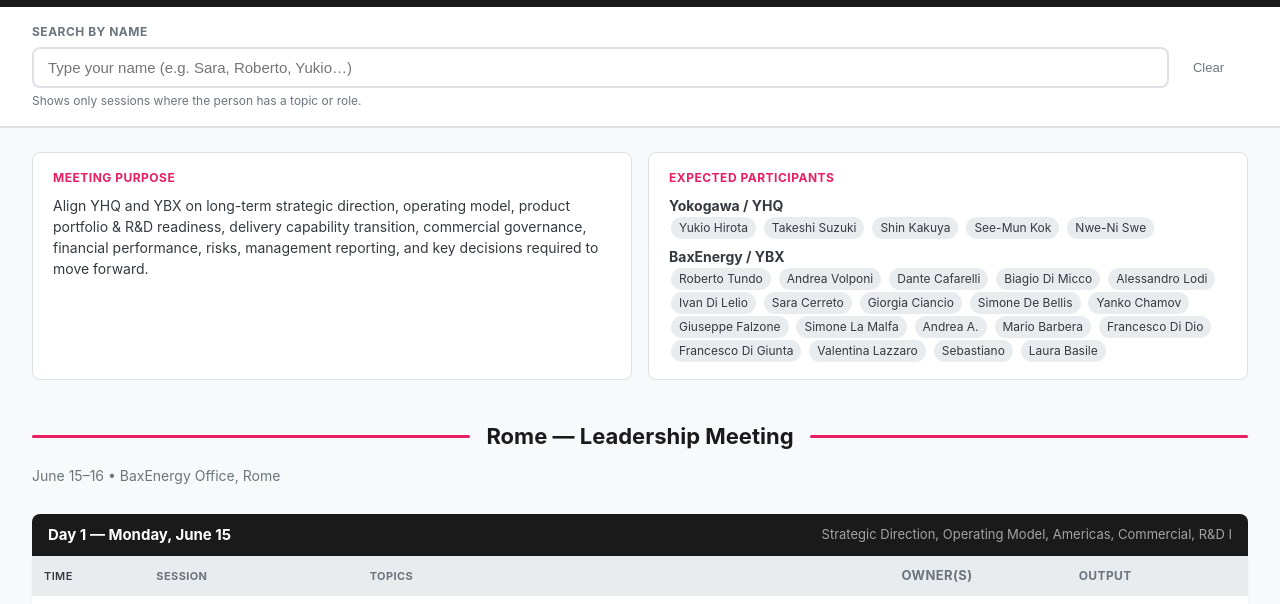
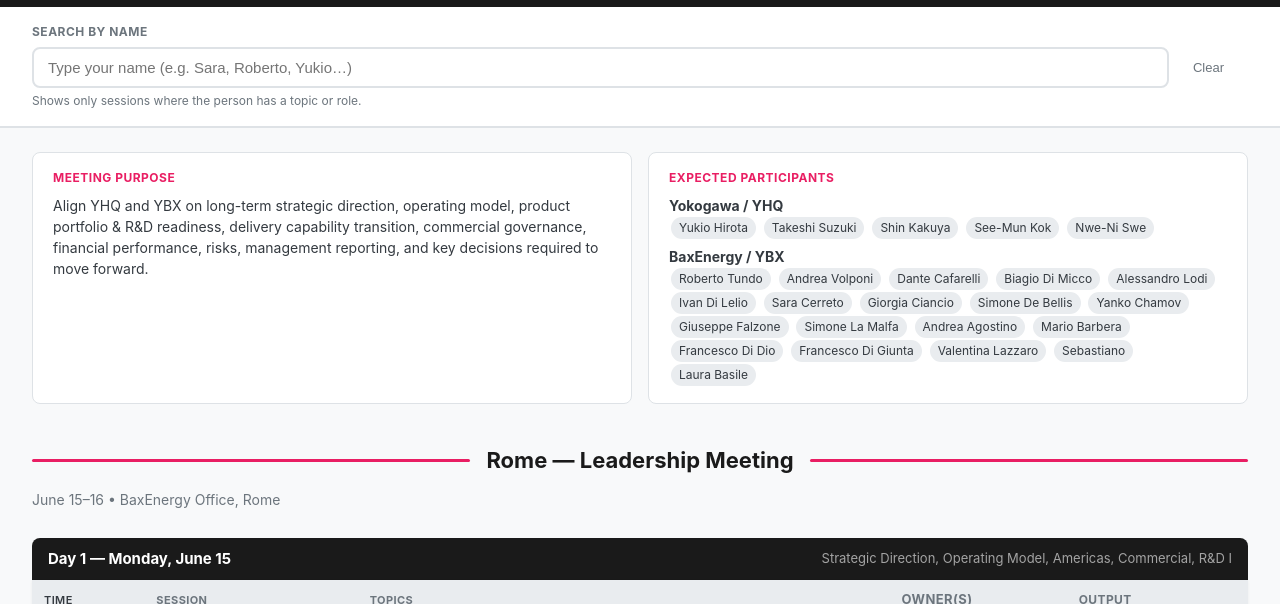
Before and after one commit to Virginbloodymary/BAX-YKGW-Agenda, a plain HTML site: page index.html in a window 1280 px wide. Shown: the part 90-694 px from the top of the page. Drawn offline with Linux system fonts and the light colour scheme.

Commit message:
fix: Andrea A. -> Andrea Agostino

```diff
--- a/index.html
+++ b/index.html
@@ -218,12 +218,12 @@
       <h3>Meeting Purpose</h3>
       <p>Align YHQ and YBX on long-term strategic direction, operating model, product portfolio &amp; R&amp;D readiness, delivery capability transition, commercial governance, financial performance, risks, management reporting, and key decisions required to move forward.</p>
     </div>
-    <div class="info-card" data-owners="yukio hirota|takeshi suzuki|shin kakuya|see-mun kok|nwe-ni swe|roberto tundo|andrea volponi|dante cafarelli|biagio di micco|alessandro lodi|ivan di lelio|sara cerreto|giorgia ciancio|simone de bellis|yanko chamov|giuseppe falzone|simone la malfa|andrea a.|mario barbera|francesco di dio|francesco di giunta|valentina lazzaro|sebastiano|laura basile">
+    <div class="info-card" data-owners="yukio hirota|takeshi suzuki|shin kakuya|see-mun kok|nwe-ni swe|roberto tundo|andrea volponi|dante cafarelli|biagio di micco|alessandro lodi|ivan di lelio|sara cerreto|giorgia ciancio|simone de bellis|yanko chamov|giuseppe falzone|simone la malfa|andrea agostino|mario barbera|francesco di dio|francesco di giunta|valentina lazzaro|sebastiano|laura basile">
       <h3>Expected Participants</h3>
       <p><strong>Yokogawa / YHQ</strong><br>
       <span class="owner-chip">Yukio Hirota</span> <span class="owner-chip">Takeshi Suzuki</span> <span class="owner-chip">Shin Kakuya</span> <span class="owner-chip">See-Mun Kok</span> <span class="owner-chip">Nwe-Ni Swe</span></p>
       <p style="margin-top:6px"><strong>BaxEnergy / YBX</strong><br>
-      <span class="owner-chip">Roberto Tundo</span> <span class="owner-chip">Andrea Volponi</span> <span class="owner-chip">Dante Cafarelli</span> <span class="owner-chip">Biagio Di Micco</span> <span class="owner-chip">Alessandro Lodi</span> <span class="owner-chip">Ivan Di Lelio</span> <span class="owner-chip">Sara Cerreto</span> <span class="owner-chip">Giorgia Ciancio</span> <span class="owner-chip">Simone De Bellis</span> <span class="owner-chip">Yanko Chamov</span> <span class="owner-chip">Giuseppe Falzone</span> <span class="owner-chip">Simone La Malfa</span> <span class="owner-chip">Andrea A.</span> <span class="owner-chip">Mario Barbera</span> <span class="owner-chip">Francesco Di Dio</span> <span class="owner-chip">Francesco Di Giunta</span> <span class="owner-chip">Valentina Lazzaro</span> <span class="owner-chip">Sebastiano</span> <span class="owner-chip">Laura Basile</span></p>
+      <span class="owner-chip">Roberto Tundo</span> <span class="owner-chip">Andrea Volponi</span> <span class="owner-chip">Dante Cafarelli</span> <span class="owner-chip">Biagio Di Micco</span> <span class="owner-chip">Alessandro Lodi</span> <span class="owner-chip">Ivan Di Lelio</span> <span class="owner-chip">Sara Cerreto</span> <span class="owner-chip">Giorgia Ciancio</span> <span class="owner-chip">Simone De Bellis</span> <span class="owner-chip">Yanko Chamov</span> <span class="owner-chip">Giuseppe Falzone</span> <span class="owner-chip">Simone La Malfa</span> <span class="owner-chip">Andrea Agostino</span> <span class="owner-chip">Mario Barbera</span> <span class="owner-chip">Francesco Di Dio</span> <span class="owner-chip">Francesco Di Giunta</span> <span class="owner-chip">Valentina Lazzaro</span> <span class="owner-chip">Sebastiano</span> <span class="owner-chip">Laura Basile</span></p>
     </div>
   </div>
   <div class="section-divider"><div class="line"></div><h2>Rome &mdash; Leadership Meeting</h2><div class="line"></div></div>
@@ -258,7 +258,7 @@
     <thead><tr><th class="col-time">Time</th><th class="col-session">Session</th><th>Topics</th><th class="col-owner">Owner(s)</th><th class="col-output">Output</th></tr></thead>
     <tbody>
       <tr data-owners="andrea volponi|roberto tundo|dante cafarelli"><td class="col-time">09:30&ndash;10:45</td><td>4. Product Portfolio &amp; R&amp;D Readiness Review — Part II</td><td class="col-topics">Ryskore: sales structure, value proposition, cybersecurity visibility, LAP/NIS2; Agentic AI: scope and schedule, forecasting, analytics and delivery; New M&amp;A: DERMS, AI</td><td class="col-owner"><span class="owner-chip">Andrea Volponi</span> / <span class="owner-chip">Roberto Tundo</span> / <span class="owner-chip">Dante Cafarelli</span></td><td class="col-output">Product strategy and readiness priorities clarified</td></tr>
-      <tr data-owners="giuseppe falzone|simone la malfa|ivan di lelio|mario barbera|valentina lazzaro|francesco di giunta|andrea a.|andrea volponi"><td class="col-time">11:00&ndash;12:00</td><td>5. Financials, Risk &amp; Compliance</td><td class="col-topics">Consolidated P&amp;L; cashflow; margins; projections; project/product profitability based on JIRA; active disputes and legal exposure; EnergieKontor, Delfos, NDA/PEA framework; compliance: ISO 9001, ISO 27001, 231</td><td class="col-owner"><span class="owner-chip">Giuseppe Falzone</span> / <span class="owner-chip">Simone La Malfa</span> / <span class="owner-chip">Ivan Di Lelio</span> / <span class="owner-chip">Mario Barbera</span> / <span class="owner-chip">Valentina Lazzaro</span> / <span class="owner-chip">Francesco Di Giunta</span> / <span class="owner-chip">Andrea A.</span> / <span class="owner-chip">Andrea Volponi</span></td><td class="col-output">Financial position, risks, and compliance priorities reviewed</td></tr>
+      <tr data-owners="giuseppe falzone|simone la malfa|ivan di lelio|mario barbera|valentina lazzaro|francesco di giunta|andrea agostino|andrea volponi"><td class="col-time">11:00&ndash;12:00</td><td>5. Financials, Risk &amp; Compliance</td><td class="col-topics">Consolidated P&amp;L; cashflow; margins; projections; project/product profitability based on JIRA; active disputes and legal exposure; EnergieKontor, Delfos, NDA/PEA framework; compliance: ISO 9001, ISO 27001, 231</td><td class="col-owner"><span class="owner-chip">Giuseppe Falzone</span> / <span class="owner-chip">Simone La Malfa</span> / <span class="owner-chip">Ivan Di Lelio</span> / <span class="owner-chip">Mario Barbera</span> / <span class="owner-chip">Valentina Lazzaro</span> / <span class="owner-chip">Francesco Di Giunta</span> / <span class="owner-chip">Andrea Agostino</span> / <span class="owner-chip">Andrea Volponi</span></td><td class="col-output">Financial position, risks, and compliance priorities reviewed</td></tr>
       <tr data-owners="ivan di lelio|sara cerreto|giorgia ciancio"><td class="col-time">12:00&ndash;12:45</td><td>6. PMO Performance Dashboards &amp; Governance Reporting</td><td class="col-topics">Overview of the Grafana-based management reporting layer, covering Sales KPI &amp; Pipeline, Process Performance, BU Projects KPI and R&amp;D Performance Hub; operational visibility, management reporting, governance tracking and scalability toward a federated operating model</td><td class="col-owner"><span class="owner-chip">Ivan Di Lelio</span> / <span class="owner-chip">Sara Cerreto</span> / <span class="owner-chip">Giorgia Ciancio</span></td><td class="col-output">Shared understanding of current PMO reporting capabilities and next steps to scale governance visibility</td></tr>
       <tr data-owners="roberto tundo|biagio di micco"><td class="col-time">13:45&ndash;15:15</td><td>7. Affiliate Delivery Capability — Building the Federated BU Network</td><td class="col-topics">Phase plan to establish YBX-led local BUs at affiliates; operating mandate of remote BUs; delivery, customer ownership and proximity; specialization and centers of excellence model; talent development and "Train the Trainers"; current vs. target capability per BU; operational application of the Manufacturing License Agreement; key challenges, bottlenecks and countermeasures</td><td class="col-owner"><span class="owner-chip">Roberto Tundo</span> / <span class="owner-chip">Biagio Di Micco</span> / TBD</td><td class="col-output">Delivery capability transition framework and required follow-up sessions defined</td></tr>
       <tr data-owners="roberto tundo|biagio di micco|ivan di lelio"><td class="col-time">15:30&ndash;16:15</td><td>8. Rome-to-Acireale Transition</td><td class="col-topics">Identification of topics requiring operational deep dives in Acireale; confirmation of required participants, inputs and expected outcomes</td><td class="col-owner"><span class="owner-chip">Roberto Tundo</span> / <span class="owner-chip">Biagio Di Micco</span> / <span class="owner-chip">Ivan Di Lelio</span></td><td class="col-output">Acireale working sessions aligned with Rome decision log</td></tr>
```
